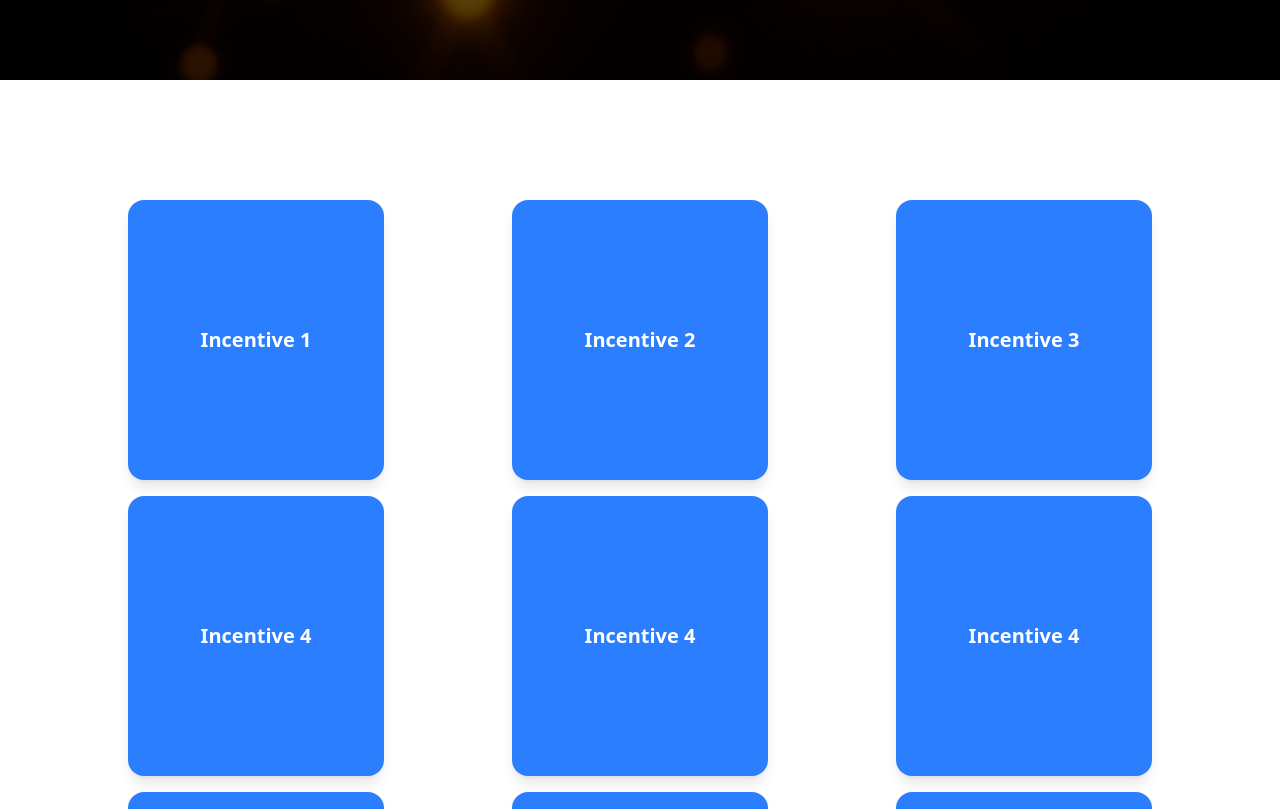
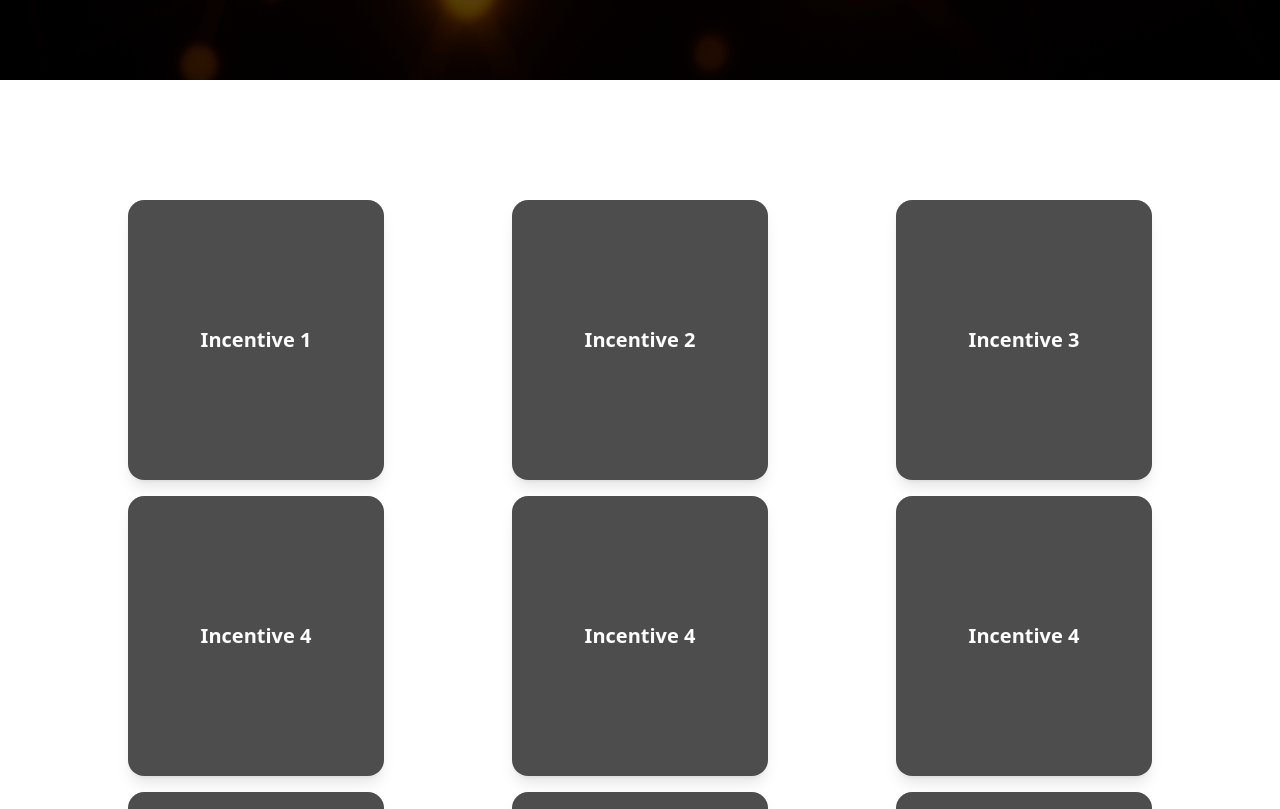
Before and after one commit to MithraBijumon/Ingnite-Techfest, a Next.js app in the folder igniteportal/: page / in a window 1280 px wide. Shown: the part 720-1529 px from the top of the page. Built offline with nearby package versions, Linux system fonts and the light colour scheme.

Commit message:
Changed color of flipcards

```diff
--- a/igniteportal/components/Flipcard.js
+++ b/igniteportal/components/Flipcard.js
@@ -15,12 +15,12 @@ export default function FlipCard({ frontText, backText }) {
         }`}
       >
         {/* Front Side */}
-        <div className="absolute w-full h-full bg-blue-500 text-white flex items-center justify-center rounded-2xl shadow-lg backface-hidden">
+        <div className="absolute w-full h-full bg-[#212121CC] text-white flex items-center justify-center rounded-2xl shadow-lg backface-hidden">
           <p className="text-xl font-bold">{frontText}</p>
         </div>
 
         {/* Back Side */}
-        <div className="absolute w-full h-full bg-green-500 text-white flex items-center justify-center rounded-2xl shadow-lg rotate-y-180 backface-hidden">
+        <div className="absolute w-full h-full bg-[#E9A319CC] text-white flex items-center justify-center rounded-2xl shadow-lg rotate-y-180 backface-hidden">
             <p className="text-xl font-bold">{backText}</p>
 
         </div>
--- a/igniteportal/components/Incentive.js
+++ b/igniteportal/components/Incentive.js
@@ -12,6 +12,7 @@ export default function Incentive() {
     ];
 
     return (
+        <section id="incentive">
             <div className="flex flex-col justify-center items-center mt-10 mb-10">
                 <h1 className="text-4xl font-bold text-white">Incentives</h1>
                 <main className="grid grid-cols-1 sm:grid-cols-3 sm:gap-x-32 gap-4 justify-center items-center min-h-screen bg-transparent pt-10">
@@ -25,5 +26,6 @@ export default function Incentive() {
                     ))}
                 </main>
             </div>
+        </section>
     );
 }
--- a/igniteportal/components/navbar.js
+++ b/igniteportal/components/navbar.js
@@ -7,9 +7,9 @@ const navbar = () => {
 
       <div className="flex items-center justify-center gap-7 me-10 text-[19px]">
         <a href="#about" className="text-white hover:text-gray-300">About</a>
-        <a href="#events" className="text-white hover:text-gray-300">Incentives</a>
+        <a href="#incentive" className="text-white hover:text-gray-300">Incentives</a>
         <a href="#Collabration" className="text-white hover:text-gray-300">Collabrations</a>
-        <a href="/contact" className="text-white hover:text-gray-300">Contact us</a>
+        <a href="#contact" className="text-white hover:text-gray-300">Contact us</a>
       <button className="relative inline-flex items-center justify-center p-0.5 text-[19px]  me-7 overflow-hidden text-sm font-medium text-gray-900 rounded-lg group bg-gradient-to-br from-red-200 via-red-300 to-yellow-200 group-hover:from-red-200 group-hover:via-red-300 group-hover:to-yellow-200 dark:text-white dark:hover:text-gray-900 focus:ring-4 focus:outline-none focus:ring-red-100 dark:focus:ring-red-400">
         <span className="relative px-5 py-2.5 transition-all ease-in duration-75 bg-white dark:bg-gray-900 rounded-md group-hover:bg-transparent group-hover:dark:bg-transparent">
           Register Now!!
```
Lines whose indentation alone changed are shown as unchanged.
